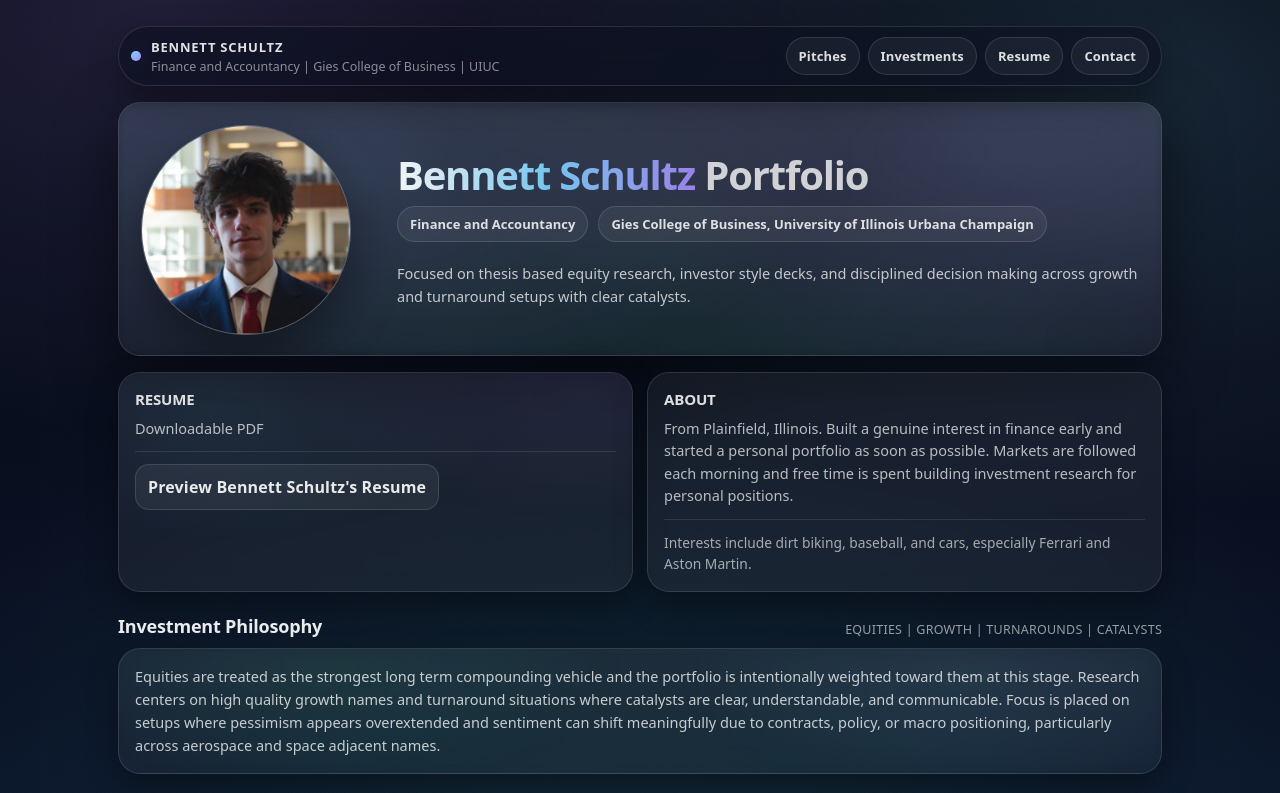
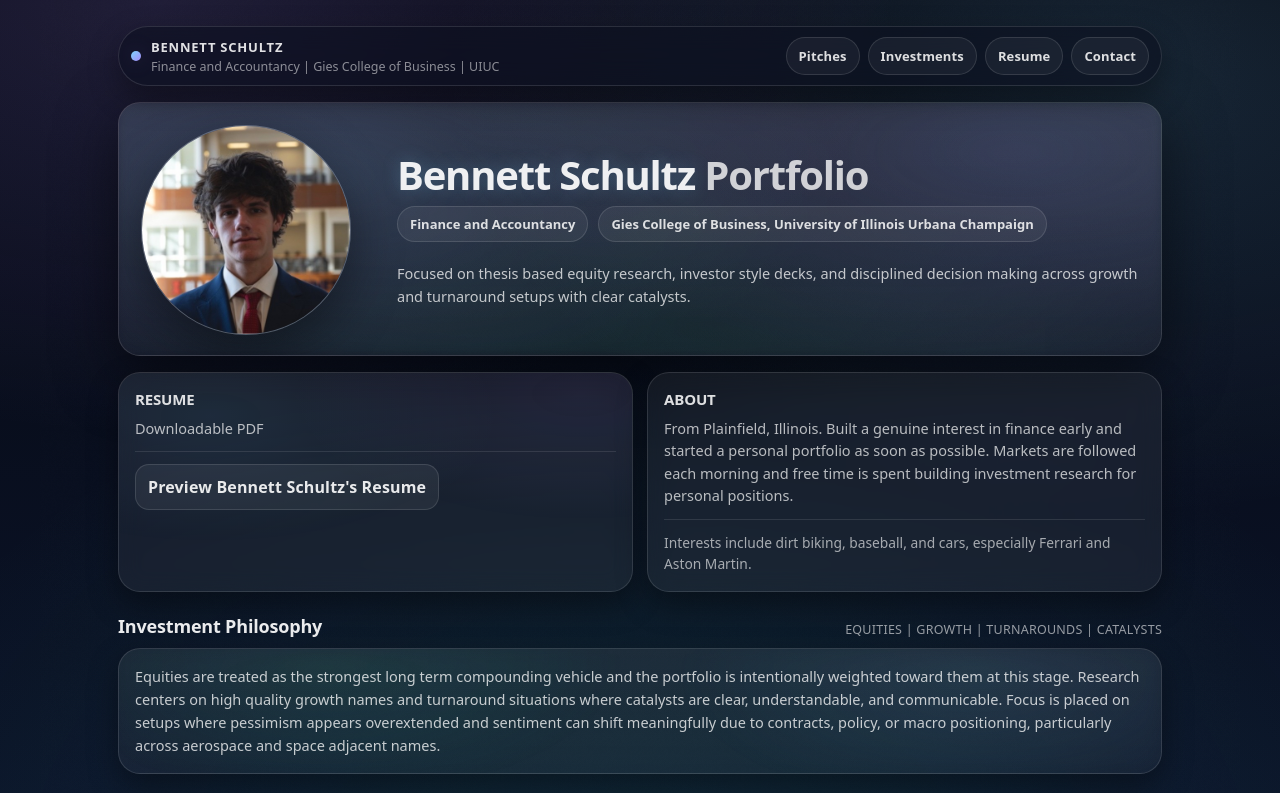
Before and after one commit to bennett-schultz/bennett-schultz.github.io, a plain HTML site: page index.html in a window 1280 px wide. Shown: the top 793 px of the page. Drawn offline with Linux system fonts and the light colour scheme; no server answers.

Commit message:
Update index.html

```diff
--- a/index.html
+++ b/index.html
@@ -238,10 +238,10 @@
     }
 
     .titleAccent{
-      background: linear-gradient(90deg, rgba(255,255,255,0.95), rgba(125,211,252,0.92), rgba(167,139,250,0.90));
-      -webkit-background-clip: text;
-      background-clip: text;
-      color: transparent;
+      color: ##5fa8ff;
+      font-weight: 900;
+      letter-spacing: -0.03em;
+      text-shadow: 0 0 18px rgba(125,211,252,0.25);
     }
 
     .subline{
```
